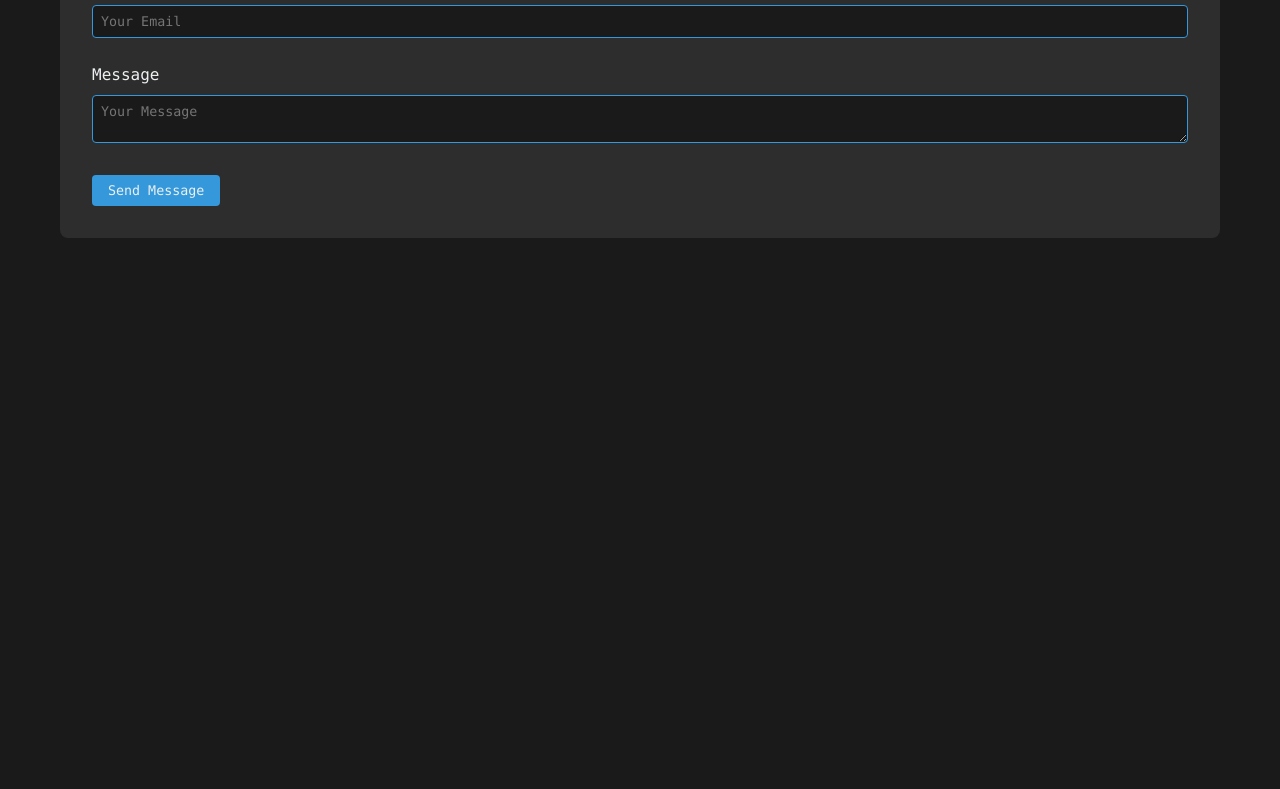
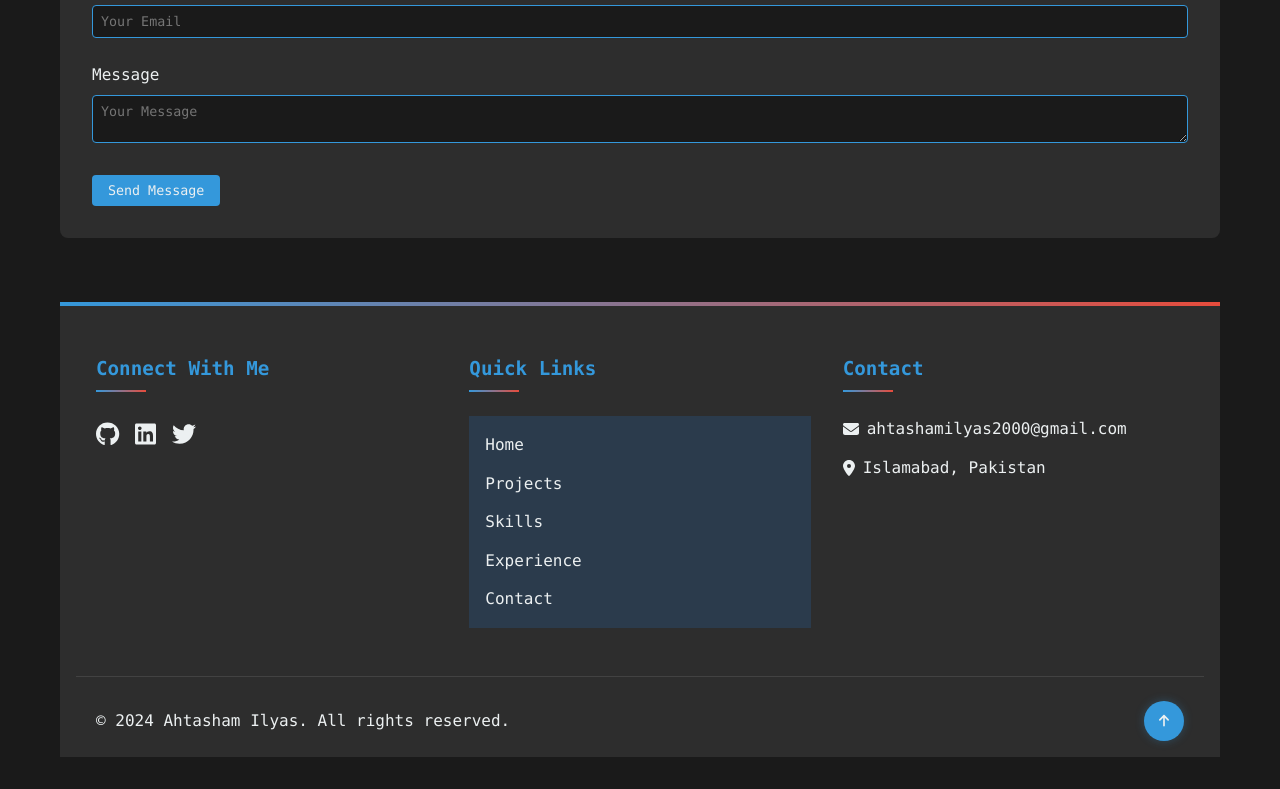
Before and after one commit to ahtashamilyas/ahtashamilyas.github.io, a plain HTML site: page index.html in a window 1280 px wide. Shown: the part 4579-5368 px from the top of the page. Before the commit the page ends 4913 px from the top, so only its background shows below. Drawn offline with nearby package versions, Linux system fonts and the light colour scheme; no server answers.

Commit message:
Footer Added.

```diff
--- a/index.html
+++ b/index.html
@@ -548,6 +548,165 @@
                 padding: 15px;
             }
         }
+        .footer {
+    background: var(--card-bg);
+    padding: 3rem 1rem 1rem;
+    margin-top: 4rem;
+    position: relative;
+    border-top: 4px solid;
+    border-image: linear-gradient(90deg, var(--secondary-color), var(--accent-color)) 1;
+}
+
+.footer-content {
+    max-width: 1200px;
+    margin: 0 auto;
+    display: grid;
+    grid-template-columns: repeat(auto-fit, minmax(250px, 1fr));
+    gap: 2rem;
+    padding: 0 20px;
+}
+
+.footer-section h3 {
+    color: var(--secondary-color);
+    margin-bottom: 1.5rem;
+    font-size: 1.2rem;
+    position: relative;
+    padding-bottom: 0.5rem;
+}
+
+.footer-section h3::after {
+    content: '';
+    position: absolute;
+    bottom: 0;
+    left: 0;
+    width: 50px;
+    height: 2px;
+    background: linear-gradient(90deg, var(--secondary-color), var(--accent-color));
+}
+
+.social-links {
+    display: flex;
+    gap: 1rem;
+}
+
+.social-link {
+    color: var(--text-color);
+    font-size: 1.5rem;
+    transition: all 0.3s ease;
+}
+
+.social-link:hover {
+    color: var(--accent-color);
+    transform: translateY(-3px);
+}
+
+.footer-nav {
+    display: flex;
+    flex-direction: column;
+    gap: 0.8rem;
+}
+
+.footer-nav a {
+    color: var(--text-color);
+    text-decoration: none;
+    transition: all 0.3s ease;
+    position: relative;
+    width: fit-content;
+}
+
+.footer-nav a::after {
+    content: '';
+    position: absolute;
+    bottom: -2px;
+    left: 0;
+    width: 0;
+    height: 1px;
+    background: var(--secondary-color);
+    transition: width 0.3s ease;
+}
+
+.footer-nav a:hover {
+    color: var(--secondary-color);
+}
+
+.footer-nav a:hover::after {
+    width: 100%;
+}
+
+.contact-info p {
+    margin-bottom: 0.8rem;
+    display: flex;
+    align-items: center;
+    gap: 0.5rem;
+}
+
+.contact-info i {
+    color: var(--secondary-color);
+}
+
+.footer-bottom {
+    margin-top: 3rem;
+    padding-top: 1.5rem;
+    border-top: 1px solid rgba(255, 255, 255, 0.1);
+    display: flex;
+    justify-content: space-between;
+    align-items: center;
+    max-width: 1200px;
+    margin-left: auto;
+    margin-right: auto;
+    padding-left: 20px;
+    padding-right: 20px;
+}
+
+.back-to-top {
+    background: var(--secondary-color);
+    color: var(--text-color);
+    width: 40px;
+    height: 40px;
+    border-radius: 50%;
+    display: flex;
+    align-items: center;
+    justify-content: center;
+    cursor: pointer;
+    transition: all 0.3s ease;
+    border: none;
+    box-shadow: 0 0 10px rgba(52, 152, 219, 0.3);
+}
+
+.back-to-top:hover {
+    background: var(--accent-color);
+    transform: translateY(-3px);
+}
+
+@media (max-width: 768px) {
+    .footer-content {
+        grid-template-columns: 1fr;
+        text-align: center;
+    }
+
+    .footer-section h3::after {
+        left: 50%;
+        transform: translateX(-50%);
+    }
+
+    .social-links {
+        justify-content: center;
+    }
+
+    .footer-nav a {
+        margin: 0 auto;
+    }
+
+    .contact-info p {
+        justify-content: center;
+    }
+
+    .footer-bottom {
+        flex-direction: column;
+        gap: 1rem;
+        text-align: center;
+    }
+}
 
     </style>
 </head>
@@ -868,21 +1027,54 @@
                 <button type="submit">Send Message</button>
             </form>
         </section>
+        <footer class="footer">
+            <div class="footer-content">
+                <div class="footer-section">
+                    <h3>Connect With Me</h3>
+                    <div class="social-links">
+                        <a href="https://github.com/ahtashamilyas" class="social-link" aria-label="GitHub">
+                            <i class="fab fa-github"></i>
+                        </a>
+                        <a href="https://www.linkedin.com/in/ahtasham-ilyas-ba4ba119b/" class="social-link" aria-label="LinkedIn">
+                            <i class="fab fa-linkedin"></i>
+                        </a>
+                        <a href="https://twitter.com" class="social-link" aria-label="Twitter">
+                            <i class="fab fa-twitter"></i>
+                        </a>
+                    </div>
+                </div>
+
+                <div class="footer-section">
+                    <h3>Quick Links</h3>
+                    <nav class="footer-nav">
+                        <a href="#home">Home</a>
+                        <a href="#projects">Projects</a>
+                        <a href="#skills">Skills</a>
+                        <a href="#experience">Experience</a>
+                        <a href="#contact">Contact</a>
+                    </nav>
+                </div>
+
+                <div class="footer-section">
+                    <h3>Contact</h3>
+                    <div class="contact-info">
+                        <p><i class="fas fa-envelope"></i> ahtashamilyas2000@gmail.com</p>
+                        <p><i class="fas fa-location-dot"></i> Islamabad, Pakistan</p>
+                    </div>
+                </div>
+            </div>
+
+            <div class="footer-bottom">
+                <p>&copy; 2024 Ahtasham Ilyas. All rights reserved.</p>
+                <button class="back-to-top" aria-label="Back to top">
+                    <i class="fas fa-arrow-up"></i>
+                </button>
+            </div>
+        </footer>
 
 
 
 <script>
-    const typed = new Typed('#typed-text', {
-        strings: ['Ahtasham Ilyas','Full Stack Developer', 'Machine Learning Engineer',],
-        typeSpeed: 60,
-        backSpeed: 50,
-        loop: true
-    });
-
-    particlesJS.load('particles-js', 'https://cdn.jsdelivr.net/particles.js/2.0.0/particles.json', function() {
-        console.log('Particles loaded');
-    });
-
     const matrix = document.getElementById('matrix');
         const width = window.innerWidth;
 
@@ -920,4 +1112,20 @@
                 document.querySelector('.loader-container').style.display = 'none';
             }, 3000);
         });
+        const typed = new Typed('#typed-text', {
+        strings: ['Ahtasham Ilyas','Full Stack Developer', 'Machine Learning Engineer',],
+        typeSpeed: 60,
+        backSpeed: 50,
+        loop: true
+    });
+
+    particlesJS.load('particles-js', 'https://cdn.jsdelivr.net/particles.js/2.0.0/particles.json', function() {
+        console.log('Particles loaded');
+    });
+    document.querySelector('.back-to-top').addEventListener('click', () => {
+    window.scrollTo({
+        top: 0,
+        behavior: 'smooth'
+    });
+});
 </script>
```
